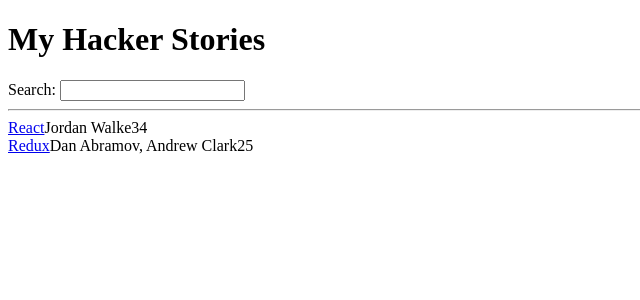
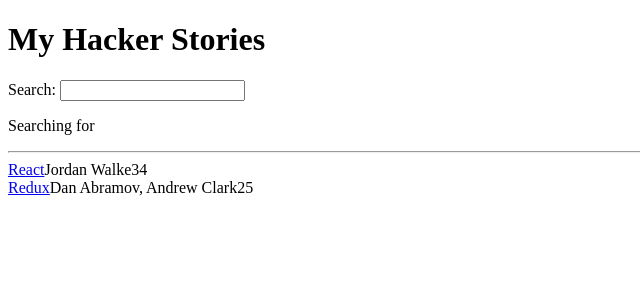
Before and after one commit to avisrini/react-hooks-app, a React (Create React App) app: page / in a window 1280 px wide. Shown: the top 300 px of the page, without its empty margins (0-640 px from the left). Built offline with nearby package versions, Linux system fonts and the light colour scheme.

Commit message:
refactored Search component

```diff
--- a/src/App.js
+++ b/src/App.js
@@ -11,6 +11,24 @@
             <span>{item.points}</span>
         </div>
     ));
+};
+
+const Search = (props) => {
+    const [searchTerm, setSearchTerm] = React.useState("");
+
+    const handleChange = (event) => {
+        setSearchTerm(event.target.value);
+    };
+
+    return (
+        <div>
+            <label htmlFor="search">Search: </label>
+            <input id="search" type="text" onChange={handleChange} />
+            <p>
+                Searching for <strong>{searchTerm}</strong>
+            </p>
+        </div>
+    );
 };
 
 const App = () => {
@@ -32,15 +50,11 @@
             objectID: 1,
         },
     ];
-    const handleChange = (event) => {
-        console.log(event.target.value);
-    };
 
     return (
         <div className="App">
             <h1>My Hacker Stories</h1>
-            <label htmlFor="search">Search: </label>
-            <input id="search" type="text" onChange={handleChange} />
+            <Search />
             <hr />
             <List list={stories} />
         </div>
```
